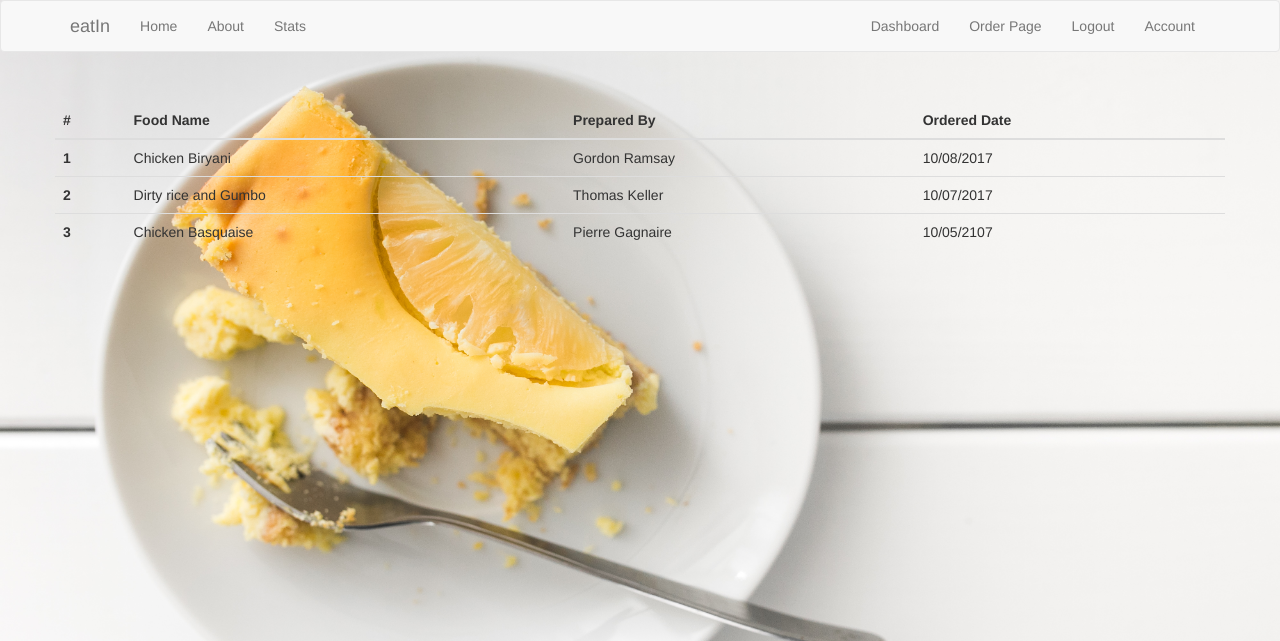
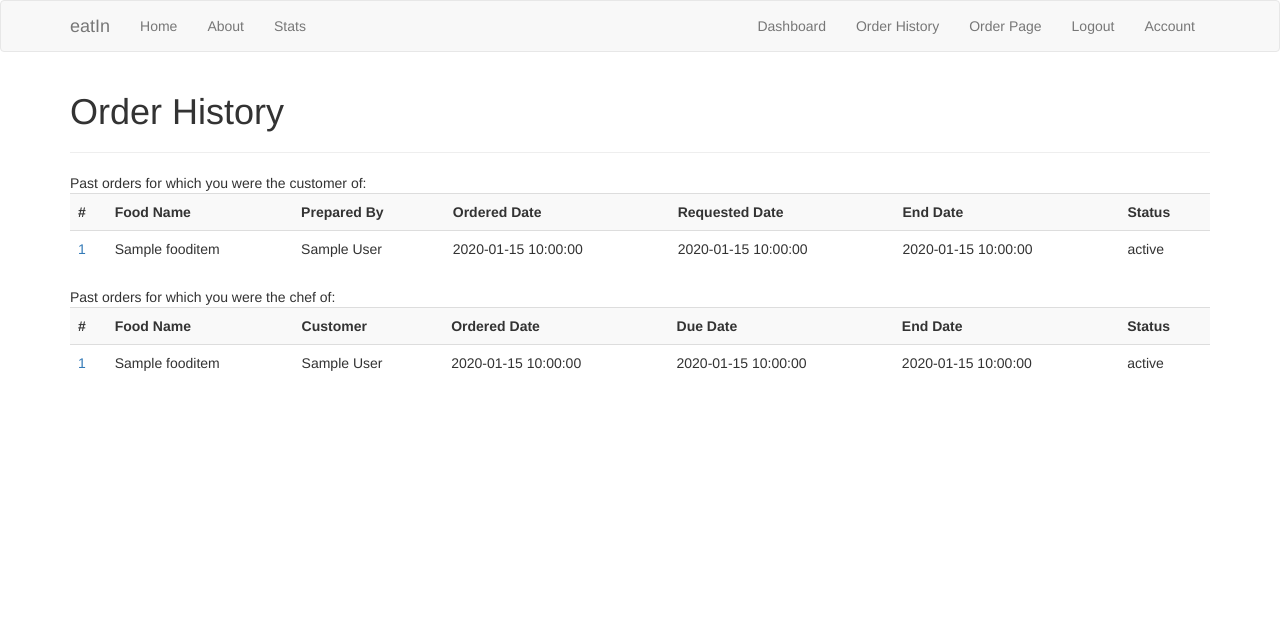
Before and after one commit to oya163/eatIn, a Flask app: page /orderhistory in a window 1280 px wide. Shown: the top 641 px of the page. Run offline with Flask 2, Linux system fonts and the light colour scheme; the visitor is signed in with stand-in values (Sample User, id 1); tables that the repository leaves empty hold one stand-in row (values such as "Sample post"); some libraries are stand-ins or nearby versions.

Commit message:
adding order history page

```diff
--- a/main.py
+++ b/main.py
@@ -288,10 +288,23 @@ def orderinfo(orderid):
 # END orderinfo
 
 
-@app.route('/orderhistory')
-@app.route('/orderhistory/')
+@app.route('/orderhistory', methods=['GET'])
+@app.route('/orderhistory/', methods=['GET'])
+@is_logged_in
 def orderhistory():
-    return render_template('orderhistory.html')
+    _orders_as_cust = []
+    _orders_as_chef = []
+
+    if (session['custid']):
+        _orders_as_cust = models.get_archived_orders_by_customer_id(session['custid'])
+
+    if (session['chefid']):
+        _orders_as_chef = models.get_archived_orders_by_chef_id(session['chefid'])
+
+    return render_template('orderhistory.html',
+                           orders_as_cust = _orders_as_cust,
+                           orders_as_chef = _orders_as_chef)
+# END orderhistory
 
 
 @app.route('/about')
--- a/models.py
+++ b/models.py
@@ -707,6 +707,16 @@ class ArchivedOrder(db.Model):
         return get_customer_by_id(self.customerid)
 # END ArchivedOrder
 
+def get_archived_orders_by_customer_id(_custid):
+    orders = ArchivedOrder.query.filter_by(customerid = _custid).all()
+    return orders
+# END get_archived_orders_by_customer_id
+
+def get_archived_orders_by_chef_id(_chefid):
+    orders = ArchivedOrder.query.filter_by(chefid = _chefid).all()
+    return orders
+# END get_archived_orders_by_chef_id
+
 def cancel_order(_order, _who):
     status = "cancelled by %s" % _who
 
--- a/templates/includes/_navbar.html
+++ b/templates/includes/_navbar.html
@@ -19,6 +19,7 @@
           <ul class="nav navbar-nav navbar-right">
             {% if session.logged_in %}
               <li><a href="/dashboard">Dashboard</a></li>
+              <li><a href="/orderhistory">Order History</a></li>
               <li><a href="/dashboard_order">Order Page</a></li>
               <li><a href="/logout">Logout</a></li>
               <li><a href="/account">Account</a></li>
--- a/templates/index.html
+++ b/templates/index.html
@@ -29,6 +29,12 @@
             page. If this is your first log in, it is recommended to set your user and chef specific details.
         </p>
 
+        <p>
+            Archived orders that have been complete or cancelled can be found on the
+            <b><a href="{{ url_for('orderhistory') }}">Order History</a></b>
+            page.
+        </p>
+
         <br/>
 
         <a href="{{ url_for('logout') }}">Logout</a>
--- a/templates/orderhistory.html
+++ b/templates/orderhistory.html
@@ -1,48 +1,54 @@
-<!DOCTYPE html>
-<html lang="en">
-<head>
-    <meta charset="UTF-8">
-    <title>Order History</title>
-    <link rel="stylesheet" type="text/css" href="https://maxcdn.bootstrapcdn.com/bootstrap/3.3.7/css/bootstrap.min.css">
-    <script src="{{url_for('static', filename='js/bootstrap.min.js')}}"></script>
-    <script src="https://ajax.googleapis.com/ajax/libs/jquery/3.2.1/jquery.min.js"></script>
-</head>
+{% extends 'layout.html' %}
 
-<body style="background-image: url({{ url_for('static', filename='../static/img/orderhistory_1.jpg') }});background-size:100% 100vh">
-{% include '/includes/_navbar.html' %}
-    <div class="container" style="margin-top:50px;" align="center">
-        <div class="row">
-            <table class="table">
-                <thead>
+{% block body %}
+    <h1>Order History</h1>
+    <hr>
+
+    Past orders for which you were the customer of:
+    <table class="table table-striped">
         <tr>
             <th>#</th>
             <th>Food Name</th>
             <th>Prepared By</th>
             <th>Ordered Date</th>
+            <th>Requested Date</th>
+            <th>End Date</th>
+            <th>Status</th>
         </tr>
-                </thead>
-                <tbody>
+        {% for order in orders_as_cust %}
             <tr>
-                    <th scope="row">1</th>
-                    <td>Chicken Biryani</td>
-                    <td>Gordon Ramsay</td>
-                    <td>10/08/2017</td>
+                <td><a href="{{ url_for('orderinfo', orderid=order.orderid) }}">{{ order.orderid }}</a></td>
+                <td>{{ order.get_food().foodname }}</td>
+                <td>{{ order.get_chef().get_user().fname + " " + order.get_chef().get_user().lname }}</td>
+                <td>{{ order.order_date }}</td>
+                <td>{{ order.req_date }}</td>
+                <td>{{ order.end_date }}</td>
+                <td>{{ order.status }}</td>
             </tr>
+        {% endfor %}
+    </table>
+
+    Past orders for which you were the chef of:
+    <table class="table table-striped">
         <tr>
-                    <th scope="row">2</th>
-                    <td>Dirty rice and Gumbo</td>
-                    <td>Thomas Keller</td>
-                    <td>10/07/2017</td>
+            <th>#</th>
+            <th>Food Name</th>
+            <th>Customer</th>
+            <th>Ordered Date</th>
+            <th>Due Date</th>
+            <th>End Date</th>
+            <th>Status</th>
         </tr>
+        {% for order in orders_as_chef %}
             <tr>
-                    <th scope="row">3</th>
-                    <td>Chicken Basquaise</td>
-                    <td>Pierre Gagnaire</td>
-                    <td>10/05/2107</td>
+                <td><a href="{{ url_for('orderinfo', orderid=order.orderid) }}">{{ order.orderid }}</a></td>
+                <td>{{ order.get_food().foodname }}</td>
+                <td>{{ order.get_customer().get_user().fname + " " + order.get_customer().get_user().lname }}</td>
+                <td>{{ order.order_date }}</td>
+                <td>{{ order.req_date }}</td>
+                <td>{{ order.end_date }}</td>
+                <td>{{ order.status }}</td>
             </tr>
-                </tbody>
+        {% endfor %}
     </table>
-        </div>
-    </div>
-</body>
-</html>
+{% endblock %}
```
Lines whose indentation alone changed are shown as unchanged.
